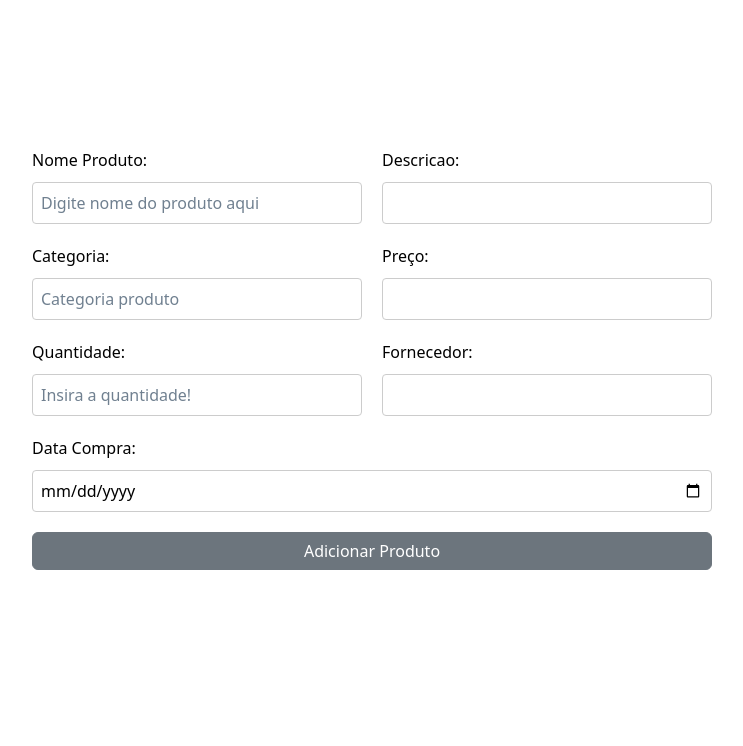
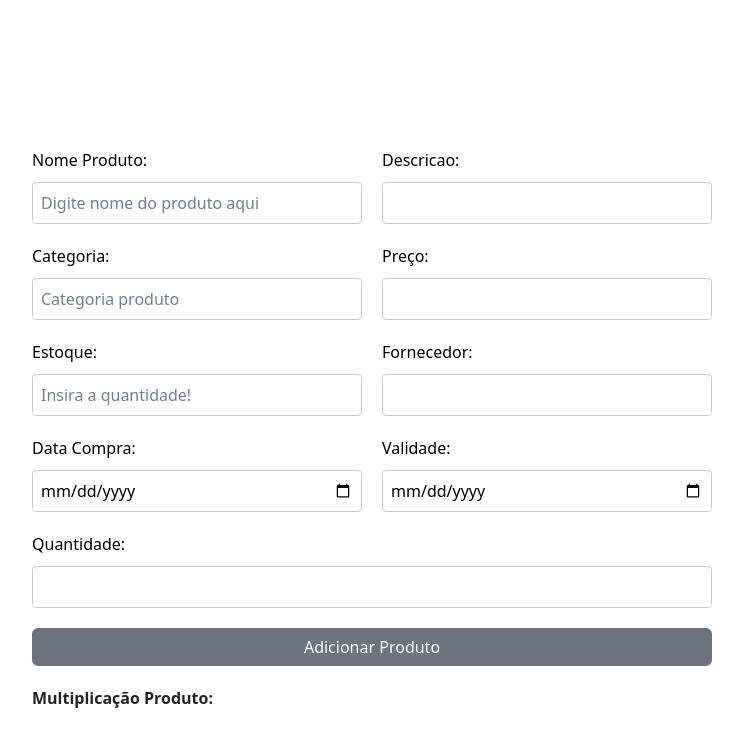
Before and after one commit to tutulits/WebN1-CadastroProdutos, a React (Create React App) app: page /adicionar in a window 1280 px wide. Shown: the top 746 px of the page, without its empty margins (268-1011 px from the left). Built offline with nearby package versions, Linux system fonts and the light colour scheme.

Commit message:
adicionando

```diff
--- a/src/AdicionarProduto.js
+++ b/src/AdicionarProduto.js
@@ -12,10 +12,13 @@ function AdicionarProduto() {
     const [quantidade_estoque, setQuantidade] = useState('');
     const [fornecedor, setFornecedor] = useState('');
     const [dataCadastro, setData] = useState('');
+    const[validade, setValidade] = useState('');
+    const [quantidade, setQuantia] = useState('');
+    const [multiplicacao, setMultiplicacao] = useState('');
 
     const handleSubmit = (evento) => {
         evento.preventDefault();
-        const novoProduto = { nome_produto, descricao, categoria, preco, quantidade_estoque, fornecedor, data_cadastro: dataCadastro};
+        const novoProduto = { nome_produto, descricao, categoria, preco, quantidade_estoque, fornecedor, data_cadastro: dataCadastro, validade: validade, quantidade, multiplicacao};
 
         axios.post('http://localhost:3001/adicionar', novoProduto)
             .then(() => {
@@ -27,6 +30,17 @@ function AdicionarProduto() {
                 alert('Erro ao adicionar Produto: ' + erro.message);
             });
     };
+
+    const multiplicar = () => {
+        const N1 = parseInt(quantidade);
+        const N2 = parseFloat(preco);
+        if (!isNaN(N1) && !isNaN(N2)) {
+            setMultiplicacao(N1 * N2);
+        } else {
+            setMultiplicacao(0);
+        }
+    }
+
 
 
     return (
@@ -61,13 +75,13 @@ function AdicionarProduto() {
 
                                     <label style={{ flex: 1 }}>
                                         <div style={{ color: 'black' }}>Preço:</div>
-                                        <input type="number" value={preco} onChange={(e) => setPreco(e.target.value)} style={{ width: '100%', padding: '8px', border: '1px solid #ccc', borderRadius: '4px' }} required />
+                                        <input type="number" value={preco} onChange={(e) => {setPreco(e.target.value); multiplicar();}} style={{ width: '100%', padding: '8px', border: '1px solid #ccc', borderRadius: '4px' }} required />
                                     </label>
                                 </div>
 
                                 <div style={{ display: 'flex', gap: '20px' }}>
                                     <label style={{ flex: 1 }}>
-                                        <div style={{ color: 'black' }}>Quantidade:</div>
+                                        <div style={{ color: 'black' }}>Estoque:</div>
                                         <input type="number" value={quantidade_estoque} onChange={(e) => setQuantidade(e.target.value)} placeholder='Insira a quantidade!' style={{ width: '100%', padding: '8px', border: '1px solid #ccc', borderRadius: '4px' }} required />
                                     </label>
 
@@ -82,10 +96,26 @@ function AdicionarProduto() {
                                         <div style={{ color: 'black' }}>Data Compra:</div>
                                         <input type='date' value={dataCadastro} onChange={(e) => setData(e.target.value)} style={{ width: '100%', padding: '8px', border: '1px solid #ccc', borderRadius: '4px' }} required></input>
                                     </label>
+                                    <label style={{ flex: 1 }}>
+                                        <div style={{ color: 'black' }}>Validade:</div>
+                                        <input type='date' value={validade} onChange={(e) => setValidade(e.target.value)} style={{ width: '100%', padding: '8px', border: '1px solid #ccc', borderRadius: '4px' }} required></input>
+                                    </label>
                                 </div>
+
+                                <div style={{ display: 'flex', gap: '20px' }}>
+                                    <label style={{ flex: 1 }}>
+                                        <div style={{ color: 'black' }}>Quantidade:</div>
+                                        <input type='number' value={quantidade} onChange={(e) => {setQuantia(e.target.value); multiplicar()}} style={{ width: '100%', padding: '8px', border: '1px solid #ccc', borderRadius: '4px' }} required></input>
+                                    </label>
+                                </div>
+
 
                                 <Button type="submit" variant="secondary" style={{ flex: 1 }}>Adicionar Produto</Button>
                                 <Link to="/adicionar" style={{ flex: 1 }}></Link>
+
+                                <div>
+                                    <b>Multiplicação Produto:{multiplicacao}</b>
+                                </div>
 
                             </div>
                         </form>
--- a/src/server.js
+++ b/src/server.js
@@ -35,9 +35,9 @@ conexao.connect((erro) => {
 
 // Inserindo um novo produto
 app.post('/adicionar', (req, res) => {
-    const { nome_produto, descricao, categoria, preco, quantidade_estoque, fornecedor, data_cadastro } = req.body;
-    const query = 'INSERT INTO produto (nome_produto, descricao, categoria, preco, quantidade_estoque, fornecedor, data_cadastro) VALUES (?, ?, ?, ?, ?, ?, ?)';
-    conexao.query(query, [nome_produto, descricao, categoria, preco, quantidade_estoque, fornecedor, data_cadastro], (erro, resultado) => {
+    const { nome_produto, descricao, categoria, preco, quantidade_estoque, fornecedor, data_cadastro, validade, quantidade } = req.body;
+    const query = 'INSERT INTO produto (nome_produto, descricao, categoria, preco, quantidade_estoque, fornecedor, data_cadastro, validade, quantidade ) VALUES (?, ?, ?, ?, ?, ?, ?,?,?)';
+    conexao.query(query, [nome_produto, descricao, categoria, preco, quantidade_estoque, fornecedor, data_cadastro, validade, quantidade ], (erro, resultado) => {
         if (erro) {
             console.error('Erro ao adicionar produto:', erro);
             res.status(500).send('Erro ao adicionar produto: ' + erro.sqlMessage); // Detalhes do erro do MySQL
```
Also changed, not shown: src/App.js (line endings or trailing spaces).
